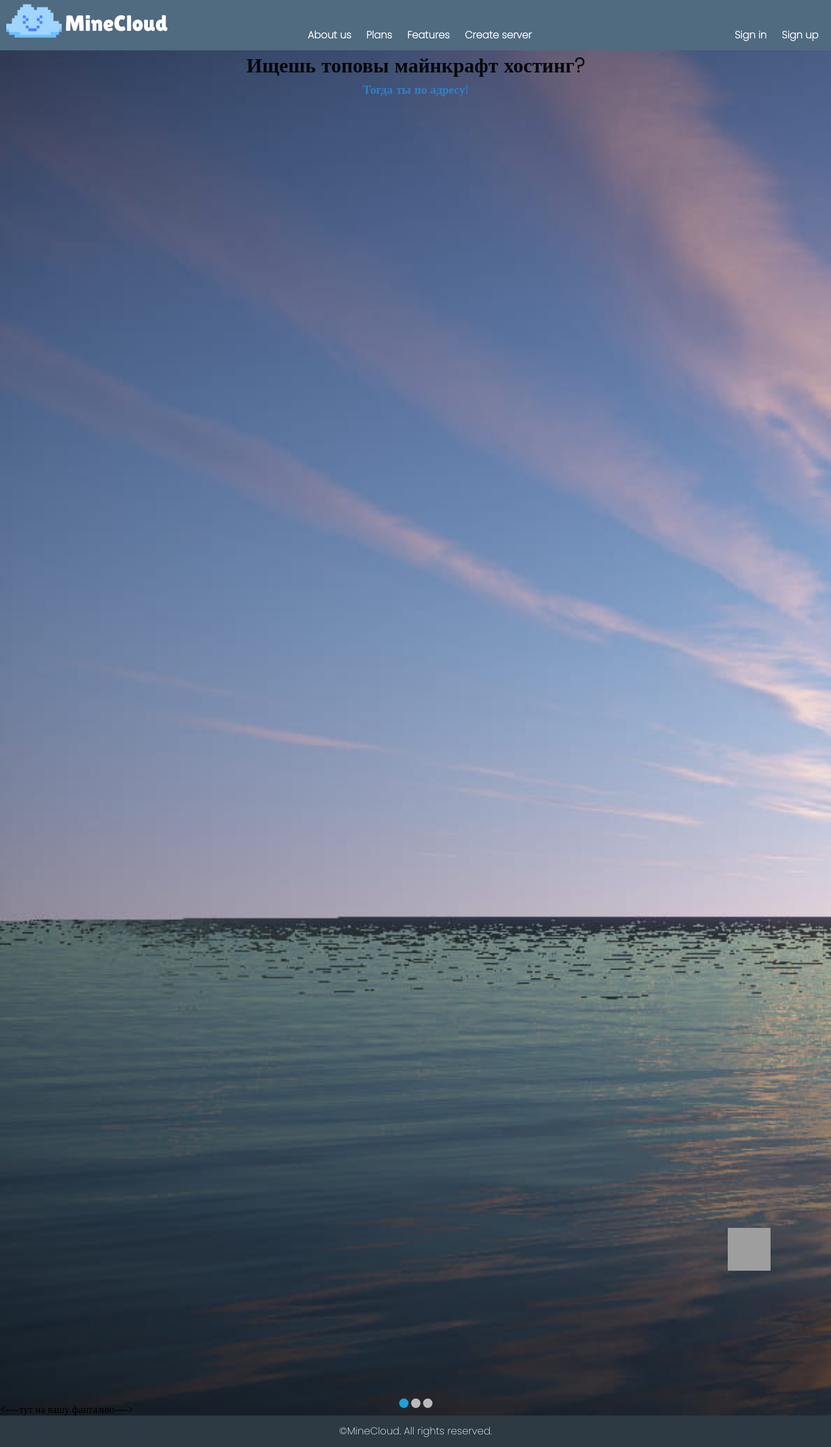
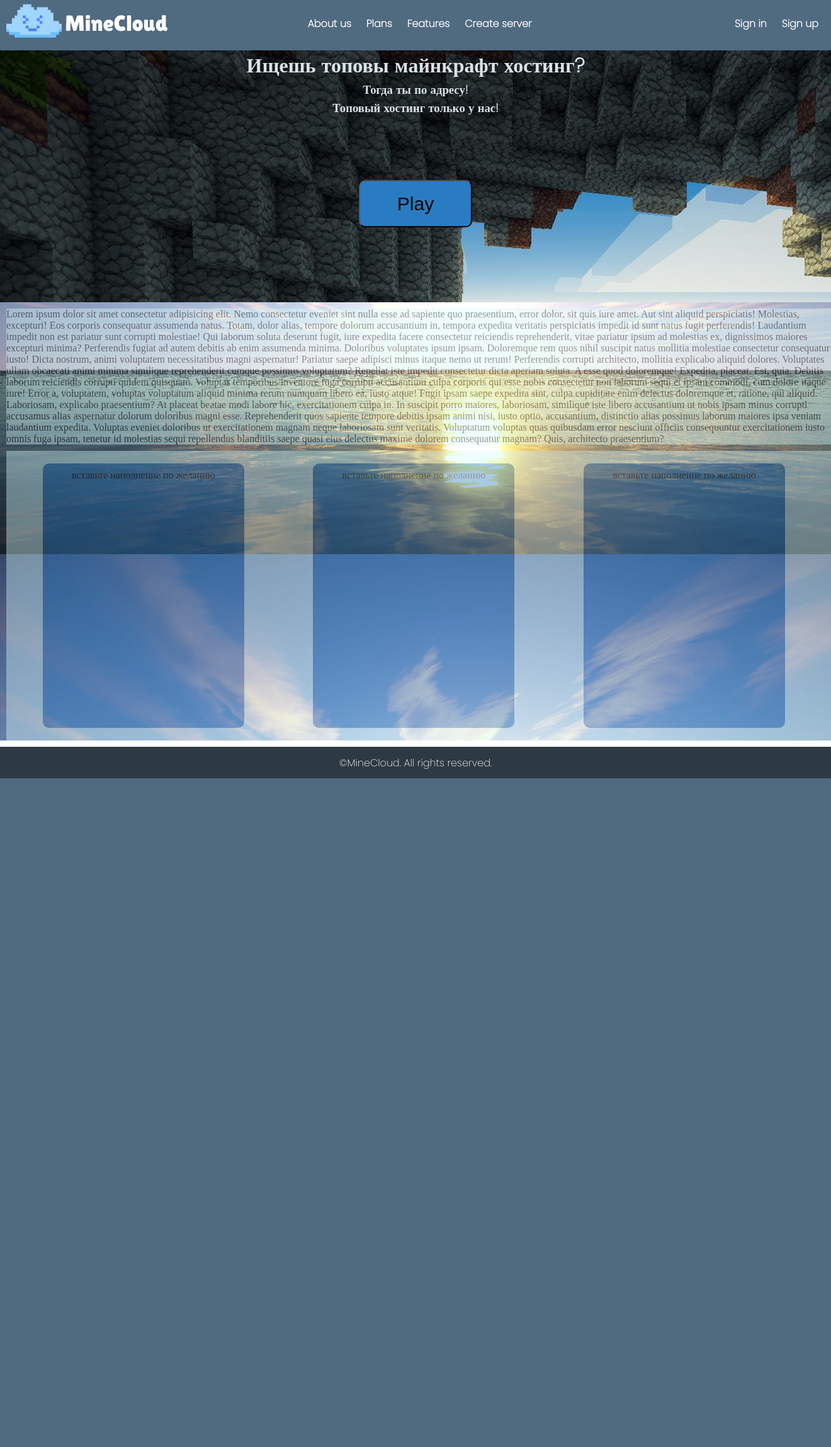
Before and after one commit to colan1ch/MinecraftDjango, a Django app: template web/main/templates/content/landing.html in a window 1320 px wide. Shown: the whole page at 63% size. After the commit the page ends 1236 px from the top, so only its background shows below. Run offline with Django 4.2, Linux system fonts and the light colour scheme; the template is opened without the code that fills it, so the values that code supplies are empty; some web fonts are replaced; grey boxes are pictures that could not be loaded.

Commit message:
переделанный лэндинг

```diff
--- a/web/main/templates/content/landing.html
+++ b/web/main/templates/content/landing.html
@@ -2,52 +2,40 @@
 {% load static %}
 
 {% block extra_css%}
-<link href='{% static "css/landing.css" %}' rel="stylesheet">
-<link href='{% static "css/index.css" %}' rel="stylesheet">
+<link rel="stylesheet" href='../../../static/css/landing.css'>
 {% endblock %}
 
 {% block content%}
 <body>
     <div class="background">
-        <div class="starter" style="height: 200px;">
+        <div class="starter">
             <h1 class="poppins" style="text-align: center; opacity: 0.9;">Ищешь топовы майнкрафт хостинг?</h1>
             <h3 class="poppins" style="text-align: center; opacity: 0.9;">Тогда ты по адресу!</h3>
-        </div>
-        <div class="all">
-            <input checked type="radio" name="respond" id="desktop">
-                <article id="slider">
-                        <input checked type="radio" name="slider" id="switch1">
-                        <input type="radio" name="slider" id="switch2">
-                        <input type="radio" name="slider" id="switch3">
-                        <input type="radio" name="slider" id="switch4">
-                        <input type="radio" name="slider" id="switch5">
-                    <div id="slides">
-                        <div id="overflow">
-                            <div class="image">
-                                <div class="rate">здесь описание 1</div>
-                                <div class="rate">здесь описание 2</div>
-                                <div class="rate">здесь описание 3</div>
-                            </div>
-                        </div>
-                    </div>
-                    <div id="controls">
-                        <label for="switch1"></label>
-                        <label for="switch2"></label>
-                        <label for="switch3"></label>
-                    </div>
-                    <div id="active">
-                        <label for="switch1"></label>
-                        <label for="switch2"></label>
-                        <label for="switch3"></label>
-                    </div>
-                </article>
+            <h3 class="poppins" style="text-align: center; opacity: 0.9;">Топовый хостинг только у нас!</h3>
+            <button class="play">Play</button>
         </div>
         <div class="info">
-            <----тут на вашу фантазию---->
-            <img src="">
-            <img src="">
-            <img src="">
-            <img src="">
+            Lorem ipsum dolor sit amet consectetur adipisicing elit. Nemo consectetur eveniet sint nulla esse ad sapiente quo praesentium, error dolor, sit quis iure amet. Aut sint aliquid perspiciatis! Molestias, excepturi!
+            Eos corporis consequatur assumenda natus. Totam, dolor alias, tempore dolorum accusantium in, tempora expedita veritatis perspiciatis impedit id sunt natus fugit perferendis! Laudantium impedit non est pariatur sunt corrupti molestiae!
+            Qui laborum soluta deserunt fugit, iure expedita facere consectetur reiciendis reprehenderit, vitae pariatur ipsum ad molestias ex, dignissimos maiores excepturi minima? Perferendis fugiat ad autem debitis ab enim assumenda minima.
+            Doloribus voluptates ipsum ipsam. Doloremque rem quos nihil suscipit natus mollitia molestiae consectetur consequatur iusto! Dicta nostrum, animi voluptatem necessitatibus magni aspernatur! Pariatur saepe adipisci minus itaque nemo ut rerum!
+            Perferendis corrupti architecto, mollitia explicabo aliquid dolores. Voluptates ullam obcaecati animi minima similique reprehenderit cumque possimus voluptatum? Repellat iste impedit consectetur dicta aperiam soluta. A esse quod doloremque! Expedita, placeat.
+            Est, quia. Debitis laborum reiciendis corrupti quidem quisquam. Voluptas temporibus inventore fuga corrupti accusantium culpa corporis qui esse nobis consectetur non laborum sequi et ipsam commodi, cum dolore itaque iure!
+            Error a, voluptatem, voluptas voluptatum aliquid minima rerum numquam libero ea, iusto atque! Fugit ipsam saepe expedita sint, culpa cupiditate enim delectus doloremque et, ratione, qui aliquid. Laboriosam, explicabo praesentium?
+            At placeat beatae modi labore hic, exercitationem culpa in. In suscipit porro maiores, laboriosam, similique iste libero accusantium ut nobis ipsam minus corrupti accusamus alias aspernatur dolorum doloribus magni esse.
+            Reprehenderit quos sapiente tempore debitis ipsam animi nisi, iusto optio, accusantium, distinctio alias possimus laborum maiores ipsa veniam laudantium expedita. Voluptas eveniet doloribus ut exercitationem magnam neque laboriosam sunt veritatis.
+            Voluptatum voluptas quas quibusdam error nesciunt officiis consequuntur exercitationem iusto omnis fuga ipsam, tenetur id molestias sequi repellendus blanditiis saepe quasi eius delectus maxime dolorem consequatur magnam? Quis, architecto praesentium?
+        </div>
+        <div class="slider" style="height: auto; margin: 10px;">
+            <div class="block" >
+                вставьте наполнение по желанию
+            </div>
+            <div class="block" >
+                вставьте наполнение по желанию
+            </div>
+            <div class="block" >
+                вставьте наполнение по желанию
+            </div>
         </div>
     </div>
 </body>
--- a/web/main/views/main_views.py
+++ b/web/main/views/main_views.py
@@ -3,7 +3,7 @@ from django.shortcuts import render
 
 def index_page(request):
     context = {}
-    return render(request, "landing.html", context)
+    return render(request, "index.html", context)
 
 
 def error404_page(request):
--- a/web/static/css/landing.css
+++ b/web/static/css/landing.css
@@ -4,8 +4,20 @@ body{
 
 .background{
     background-image: url(../img/pxfuel.jpg);
+    background-attachment: fixed;
+    background-position: center;
+    background-size: cover;
     background-repeat: no-repeat;
-    background-size: cover;
+}
+
+.starter{
+    background-image: url(../img/171177.jpg);
+    width: 100%;
+    object-fit: cover;
+    height: 400px;
+
+    color: aliceblue;
+    text-align: center;
 }
 
 .button{
@@ -25,139 +37,47 @@ body{
     left: 0%;
 }
 
-#slider { /*положение слайдера*/
-    position: relative;
-	text-align: center;
-    top: 10px;
+.slider{
+    display: block;
+    padding: 10px 5px;
+    width:100%;
+    background-color: rgb(214, 252, 252);
+    opacity: 0.4;
 }
 
-#slider{ /*центровка слайдера*/
-	margin: 0 auto;
+.block{
+    display: inline-block;
+    position: relative;
+    width: 300px;
+    height: 400px;
+    background: rgba(41, 124, 194, 1);
+    text-align: center;
+    border-radius: 10px;
+    transition: 1.5s;
+    padding: 10px;
+    margin: 10px auto;
+    margin-right: 4%;
+    margin-left: 4%;
 }
 
-#slides article{ /*все изображения справа друг от доруга*/
-	width: 20%;
-	float: left;
+.play {
+    width: 180px;
+    height: 75px;
+    background: #297CC2;
+    margin: auto;
+    margin-top: 100px;
+    border-radius: 10px;
+    align-items: center;
+    padding: 10px;
+    font-size: 30px;
+    transition: all 0.5s;
 }
 
-#slides .image{ /*устанавливает общий размер блока с изображениями*/
-	width: 500%;
-	line-height: 0;
+.info{
+    height: auto;
+    width: 100%;
+    color: rgb(0, 0, 0);
+    background-color: rgb(214, 252, 252);
+    opacity: 0.4;
+    margin: 10px;
 }
-
-#overflow{ /*сркывает все, что находится за пределами этого блока*/
-	width: 100%;
-	overflow: hidden;
-}
-
-article img{ /*размер изображений слайдера*/
-	width: 100%;
-}
-
-#desktop:checked ~ #slider{ /*размер всего слайдера*/
-	max-width: 960px; /*максимальнная длинна*/
-}
-
-/*настройка переключения и положения для левой стрелки*/
-/*если свич1-5 активны, то идет обращение к лейблу из блока с id контролс*/
-#switch1:checked ~ #controls label:nth-child(5),
-#switch2:checked ~ #controls label:nth-child(1),
-#switch3:checked ~ #controls label:nth-child(2),
-#switch4:checked ~ #controls label:nth-child(3),
-#switch5:checked ~ #controls label:nth-child(4){
-	background: url('prev.png') no-repeat; /*заливка фона картинкой без повторений*/
-	float: left;
-	margin: 0 0 0 -84px; /*сдвиг влево*/
-	display: block;
-	height: 68px;
-	width: 68px;
-}
-
-/*настройка переключения и положения для правой стрелки*/
-#switch1:checked ~ #controls label:nth-child(2),
-#switch2:checked ~ #controls label:nth-child(3),
-#switch3:checked ~ #controls label:nth-child(4),
-#switch4:checked ~ #controls label:nth-child(5),
-#switch5:checked ~ #controls label:nth-child(1){
-	background: url('next.png') no-repeat; /*заливка фона картинкой без повторений*/
-	float: right;
-	margin: 0 -84px 0 0; /*сдвиг вправо*/
-	display: block;
-	height: 68px;
-	width: 68px;
-}
-
-label, a{ /*при наведении на стрелки или переключатели - курсор изменится*/
-	cursor: pointer;
-}
-
-.all input{ /*скрывает стандартные инпуты (чекбоксы) на странице*/
-	display: none;
-}
-
-/*позиция изображения при активации переключателя*/
-#switch1:checked ~ #slides .image{
-	margin-left: 0;
-}
-
-#switch2:checked ~ #slides .image{
-	margin-left: -100%;
-}
-
-#switch3:checked ~ #slides .image{
-	margin-left: -200%;
-}
-
-#switch4:checked ~ #slides .image{
-	margin-left: -300%;
-}
-
-#switch5:checked ~ #slides .image{
-	margin-left: -400%;
-}
-
-#controls{ /*положение блока всех управляющих элементов*/
-	margin: -25% 0 0 0;
-	width: 100%;
-	height: 50px;
-}
-
-#active label{ /*стиль отдельного переключателя*/
-	border-radius: 10px; /*скругление углов*/
-	display: inline-block; /*расположение в строку*/
-	width: 15px;
-	height: 15px;
-	background: #bbb;
-}
-
-#active{ /*расположение блока с переключателями*/
-	margin: 23% 0 0;
-	text-align: center;
-}
-
-#active label:hover{ /*поведение чекбокса при наведении*/
-	background: #76c8ff;
-	border-color: #777 !important; /*выполнение в любом случае*/
-}
-
-/*цвет активного лейбла при активации чекбокса*/
-#switch1:checked ~ #active label:nth-child(1),
-#switch2:checked ~ #active label:nth-child(2),
-#switch3:checked ~ #active label:nth-child(3),
-#switch4:checked ~ #active label:nth-child(4),
-#switch5:checked ~ #active label:nth-child(5){
-	background: #18a3dd;
-	border-color: #18a3dd !important;
-}
-
-#slides .image{ /*анимация пролистывания изображений*/
-	transition: all 800ms cubic-bezier(0.770, 0.000, 0.175, 1.000);
-}
-
-#controls label:hover{ /*прозрачность стрелок при наведении*/
-	opacity: 0.6;
-}
-
-#controls label{ /*прозрачность стрелок при отводе курсора*/
-	transition: opacity 0.2s ease-out;
-}
```
Also changed, not shown: web/static/img/171177.jpg (added).
